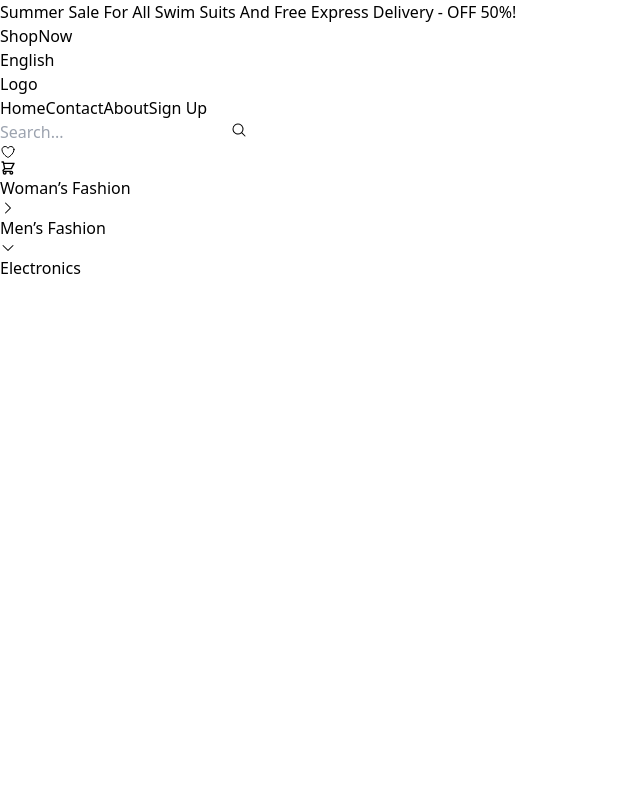
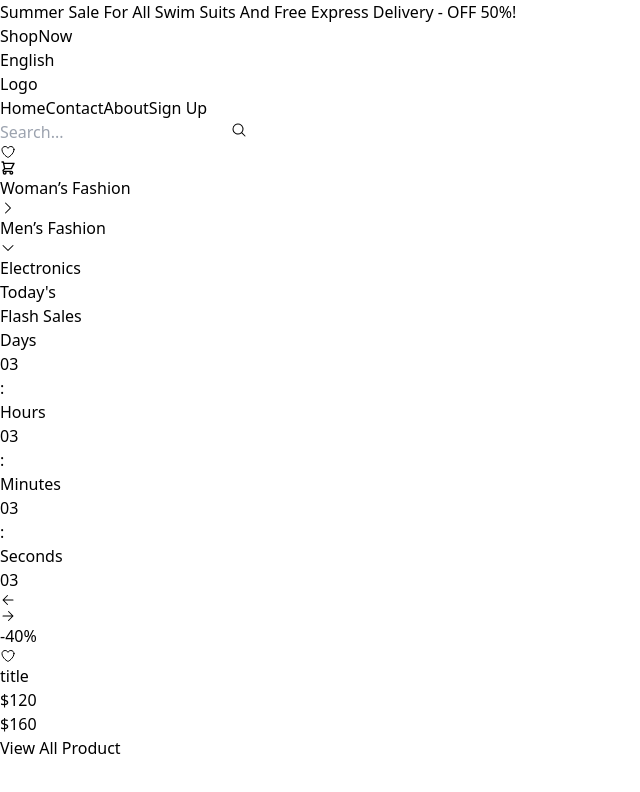
Before and after one commit to anri24/tech-ecom, a React (Vite) app: page / in a window 1280 px wide. Shown: the top 792 px of the page, without its empty margins (0-640 px from the left). Built offline with nearby package versions, Linux system fonts and the light colour scheme.

Commit message:
add discounted products demo

```diff
--- /dev/null
+++ b/src/users/components/ProductItem.jsx
@@ -0,0 +1,22 @@
+import { HiOutlineHeart } from "react-icons/hi2";
+
+
+function ProductItem() {
+    return (
+            <div className="w-60 h-auto">
+                <div className="w-60 h-56 bg-stone-200 relative rounded">
+                    {/* image */}
+                    <div className="absolute left-2 top-2 bg-red-500 px-3 py-1 text-white rounded text-lg">-40%</div>
+                    <div className="absolute right-2 top-2 bg-white p-2 rounded-3xl text-2xl"><HiOutlineHeart /></div>
+                    {/* <div className="absolute flex justify-center w-full h-10 bg-black bottom-0 rounded-b text-white  p-2">Add to cart</div> */}
+                </div>
+                <div className="text-xl font-medium	mt-2">title</div>
+                <div className="flex gap-3 ">
+                    <div className="text-red-500 font-medium">$120</div>
+                    <div className="text-stone-500 line-through">$160</div>
+                </div>
+            </div>
+    )
+}
+
+export default ProductItem
--- /dev/null
+++ b/src/users/components/SectionSmallTitle.jsx
@@ -0,0 +1,10 @@
+function SectionSmallTitle({children}) {
+    return (
+            <div className="text-red-500 font-bold capitalize flex gap-2">
+                    <div className="w-5 h-10 bg-red-500 rounded"></div>
+                    <div className="h-5 p-2">{children}</div>
+            </div>
+    )
+}
+
+export default SectionSmallTitle
--- /dev/null
+++ b/src/users/components/SectionTitle.jsx
@@ -0,0 +1,51 @@
+import { HiArrowSmallLeft } from "react-icons/hi2";
+import { HiArrowSmallRight } from "react-icons/hi2";
+
+function SectionTitle({children, timer, carusel}) {
+    return (
+            <div className="flex justify-between">
+                    <div className="flex gap-32">
+                    <div className="text-3xl font-bold capitalize p-5">{children}</div>
+                        {timer && <div className="flex">
+                            <div>
+                            <div className="text-xs font-bold capitalize">Days</div>
+                            <div className="text-3xl font-bold">03</div>
+                            </div>
+
+                            <div className="text-3xl p-3 text-red-400">
+                                :
+                            </div>
+
+                            <div>
+                            <div className="text-xs font-bold capitalize">Hours</div>
+                            <div className="text-3xl font-bold">03</div>
+                            </div>
+
+                            <div className="text-3xl p-3 text-red-400">
+                                :
+                            </div>
+
+                            <div>
+                            <div className="text-xs font-bold capitalize">Minutes</div>
+                            <div className="text-3xl font-bold">03</div>
+                            </div>
+
+                            <div className="text-3xl p-3 text-red-400">
+                                :
+                            </div>
+
+                            <div>
+                            <div className="text-xs font-bold capitalize">Seconds</div>
+                            <div className="text-3xl font-bold">03</div>
+                            </div>
+                        </div>}
+                    </div>
+                    {carusel && <div className="flex gap-5 p-5 text-2xl">
+                        <div className="bg-stone-200 p-2 rounded-3xl"><HiArrowSmallLeft /></div>
+                        <div className="bg-stone-200 p-2 rounded-3xl"><HiArrowSmallRight /></div>
+                    </div>}
+                </div>
+    )
+}
+
+export default SectionTitle
--- a/src/users/views/Dashboard.jsx
+++ b/src/users/views/Dashboard.jsx
@@ -1,18 +1,31 @@
 import CategoryList from "../components/CategoryList"
-
-
-
+import SectionSmallTitle from "../components/SectionSmallTitle";
+import SectionTitle from "../components/SectionTitle";
+import ProductItem from "../components/ProductItem";
 
 function Dashboard() {
     return (
-        <div className="w-[80vw] m-auto flex">
-            <CategoryList />
-            <div className="p-10 w-full border-l-2 border-stone-200">
-                <div className="bg-black w-full h-96"></div>
-                <div className="bg-green-500 w-full h-96"></div>
-                <div className="bg-blue-500 w-full h-96"></div>
-                <div className="bg-yellow-500 w-full h-96"></div>
+        <div className="w-[80vw] m-auto">
+            <div className="flex">
+                <CategoryList />
+                <div className="p-10 w-full border-l-2 border-stone-200">
+                    <div className="bg-black w-full h-96"></div>
+                </div>
             </div>
+
+            <div className="mt-20 p-10 border-b-2 border-stone-200">
+                <SectionSmallTitle>Today's</SectionSmallTitle>
+                <SectionTitle timer={1} carusel={true}>Flash Sales</SectionTitle>
+
+                <div className="p-5 flex gap-5">
+                    <ProductItem />
+                </div>
+
+                <div className="mt-5 flex justify-center p-10">
+                    <div className="bg-red-500 px-10 py-3 text-white rounded">View All Product</div>
+                </div>
+            </div>
+
         </div>
     )
 }
```
